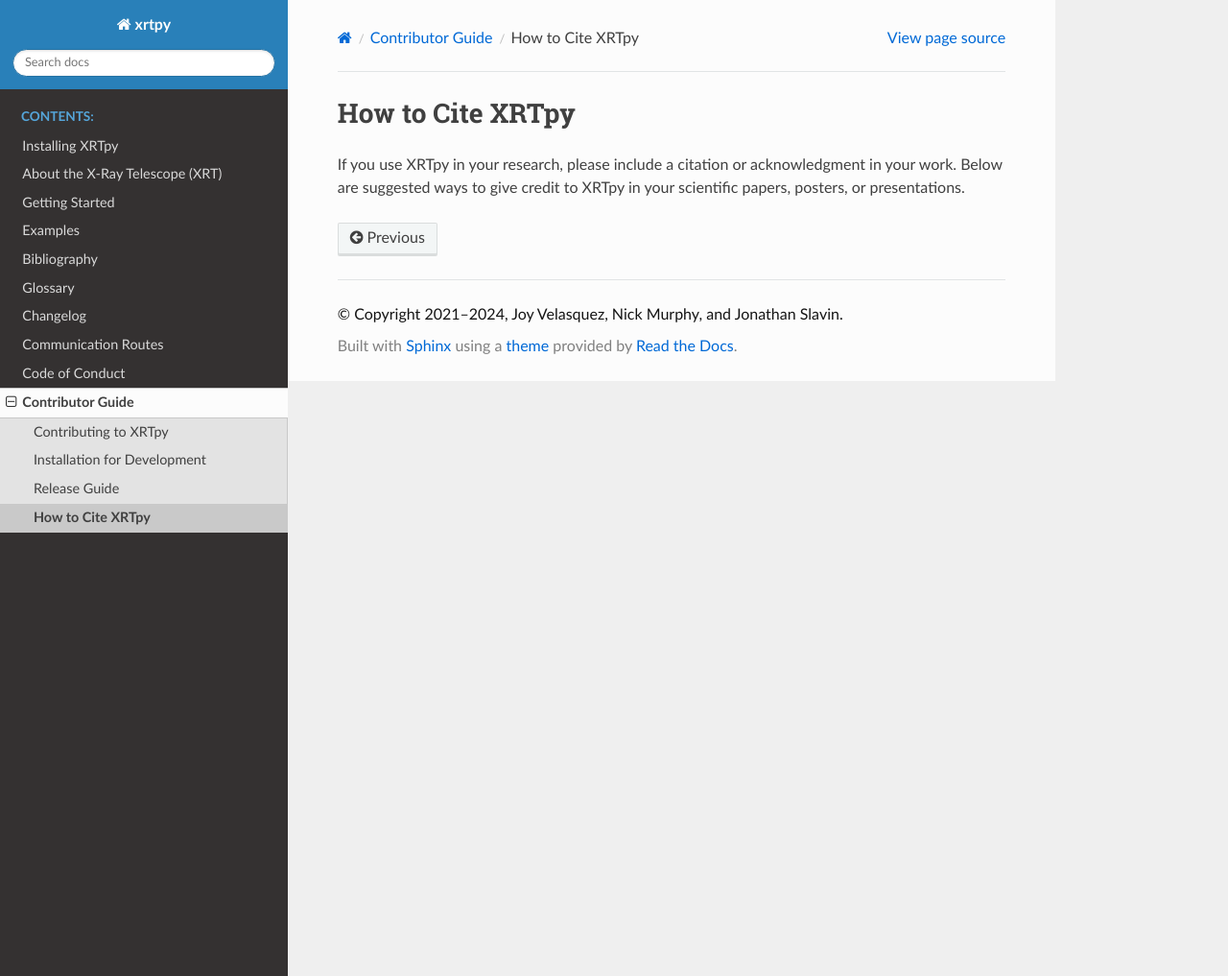
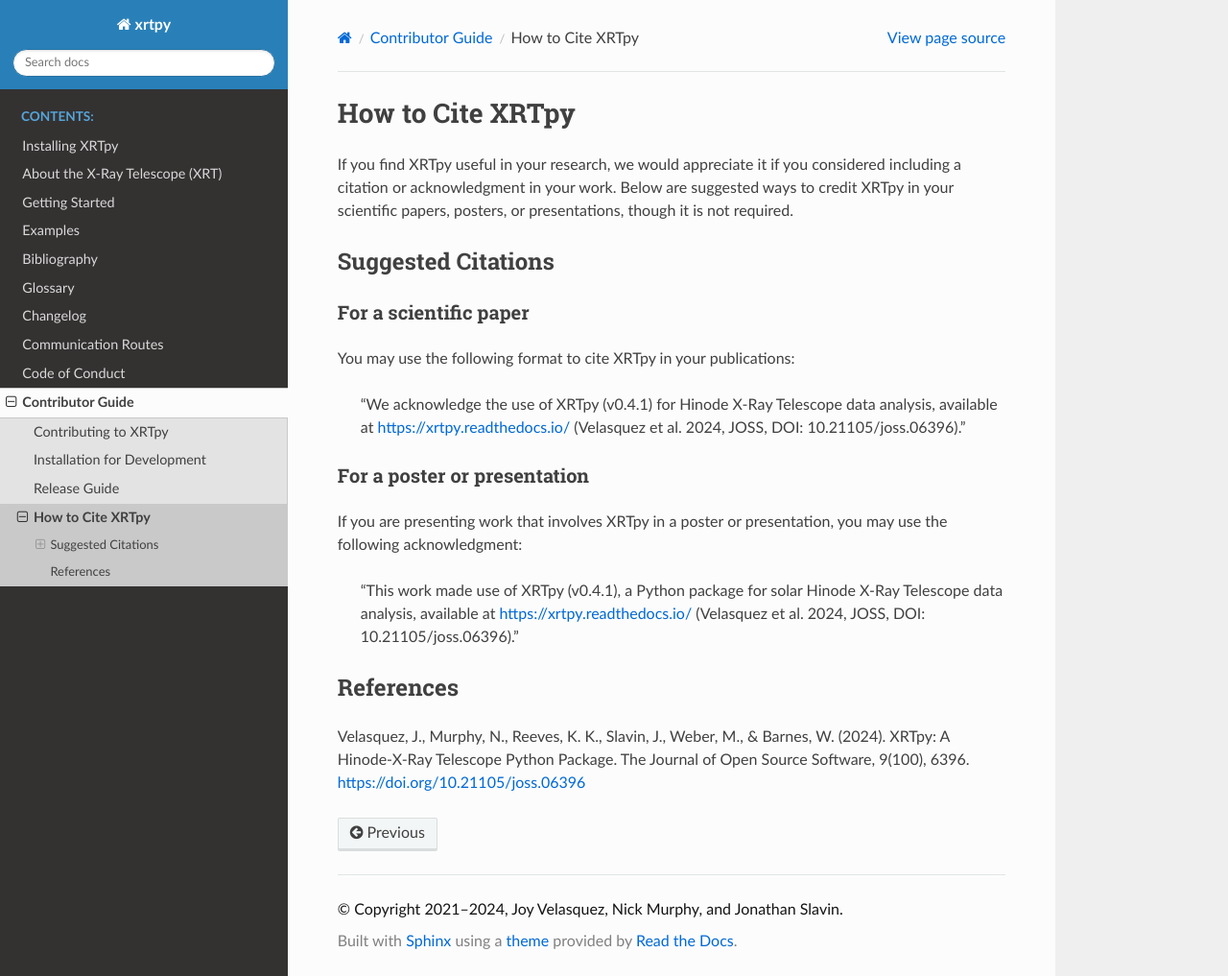
Before and after one commit to HinodeXRT/xrtpy, a Sphinx documentation site: the page built from docs/contributing/acknowledging_xrtpy.rst, in a window 1280 px wide and 1017 px high. Shown: the whole window at 96% size. Built offline with Sphinx 7.4.7 and the Read the Docs theme 2.0.0, drawn with Linux system fonts in a browser that asks for light colours; pages that are not in the unit, such as notebooks, are missing from menus.

Commit message:
Adding suggestion for cite methods

```diff
--- a/docs/contributing/acknowledging_xrtpy.rst
+++ b/docs/contributing/acknowledging_xrtpy.rst
@@ -4,4 +4,27 @@
 How to Cite XRTpy
 ===================
 
-If you use XRTpy in your research, please include a citation or acknowledgment in your work. Below are suggested ways to give credit to XRTpy in your scientific papers, posters, or presentations.
+If you find XRTpy useful in your research, we would appreciate it if you considered including a citation or acknowledgment in your work. Below are suggested ways to credit XRTpy in your scientific papers, posters, or presentations, though it is not required.
+
+Suggested Citations
+===================
+
+For a scientific paper
+----------------------
+You may use the following format to cite XRTpy in your publications:
+
+    "We acknowledge the use of XRTpy (v0.4.1) for Hinode X-Ray Telescope data analysis, available at https://xrtpy.readthedocs.io/ (Velasquez et al. 2024, JOSS, DOI: 10.21105/joss.06396)."
+
+For a poster or presentation
+----------------------------
+If you are presenting work that involves XRTpy in a poster or presentation, you may use the following acknowledgment:
+
+    "This work made use of XRTpy (v0.4.1), a Python package for solar
+    Hinode X-Ray Telescope data analysis, available at https://xrtpy.readthedocs.io/ (Velasquez et al. 2024, JOSS, DOI: 10.21105/joss.06396)."
+
+References
+==========
+
+Velasquez, J., Murphy, N., Reeves, K. K., Slavin, J., Weber, M., & Barnes, W. (2024). XRTpy: A Hinode-X-Ray Telescope Python Package. The Journal of Open Source Software, 9(100), 6396. https://doi.org/10.21105/joss.06396
+
+.. _joss_citation: https://doi.org/10.21105/joss.06396
```
